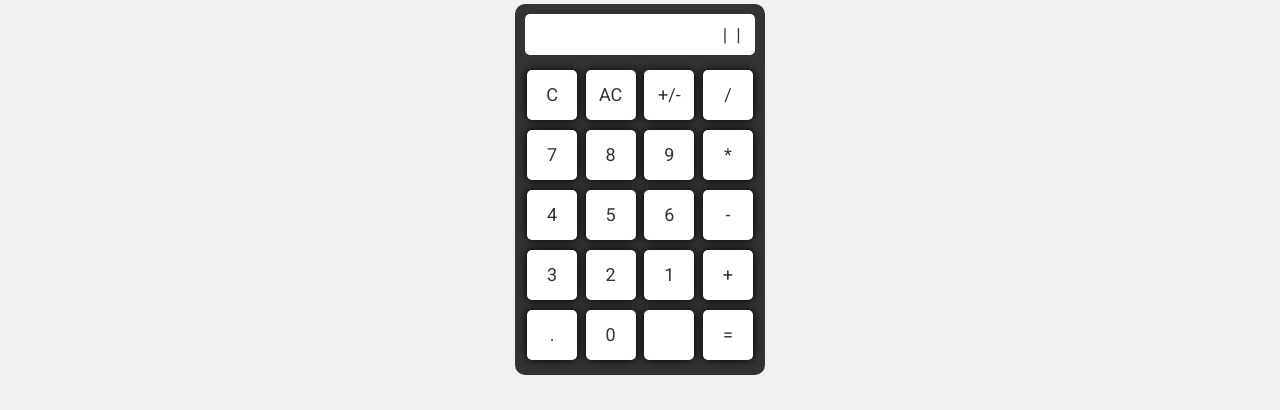
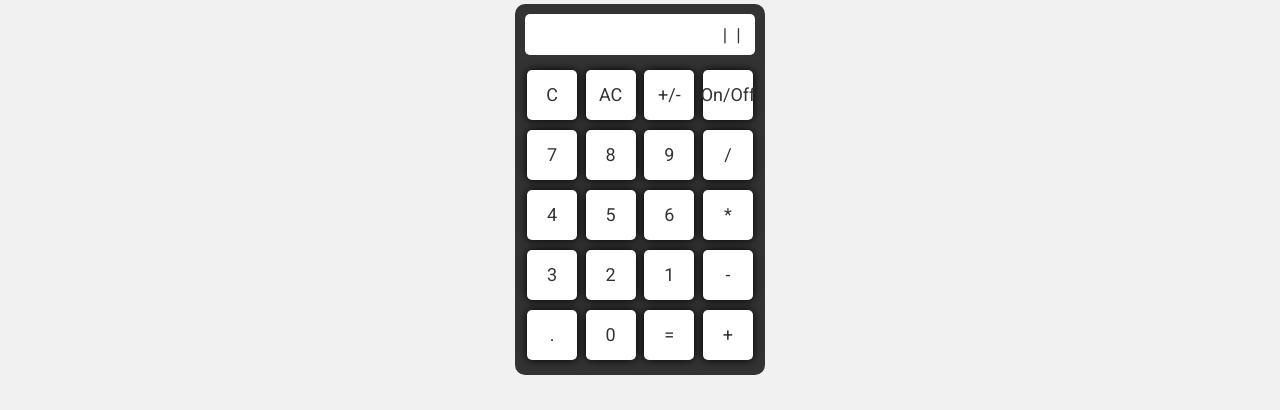
Before and after one commit to sudo-victor/calculator, a React (Create React App) app: page / in a window 1280 px wide. Shown: the part 176-586 px from the top of the page. Built offline with nearby package versions, Linux system fonts and the light colour scheme.

Commit message:
chore: add power button

```diff
--- a/src/components/Keyboard/index.js
+++ b/src/components/Keyboard/index.js
@@ -9,27 +9,27 @@ export default function Keyboard() {
             <Button value={"C"} type={"action"} />
             <Button value={"AC"} type={"action"} />
             <Button value={"+/-"} type={"action"} />
-            <Button value={"/"} type={"operator"} />
+            <Button value={"On/Off"} type={"action"} />
 
             <Button value={7} type={"number"} />
             <Button value={8} type={"number"} />
             <Button value={9} type={"number"} />
-            <Button value={"*"} type={"operator"} />
+            <Button value={"/"} type={"operator"} />
 
             <Button value={4} type={"number"} />
             <Button value={5} type={"number"} />
             <Button value={6} type={"number"} />
-            <Button value={"-"} type={"operator"} />
+            <Button value={"*"} type={"operator"} />
 
             <Button value={3} type={"number"} />
             <Button value={2} type={"number"} />
             <Button value={1} type={"number"} />
+            <Button value={"-"} type={"operator"} />
+
+            <Button value={"."} type={"number"} />
+            <Button value={0} type={"number"} />
+            <Button value={"="} type={"operator"} />
             <Button value={"+"} type={"operator"} />
-
-            <Button value={"."} type={"action"} />
-            <Button value={0} type={"number"} />
-            <Button value={""} />
-            <Button value={"="} type={"operator"} />
         </Container>
     );
 }
```
